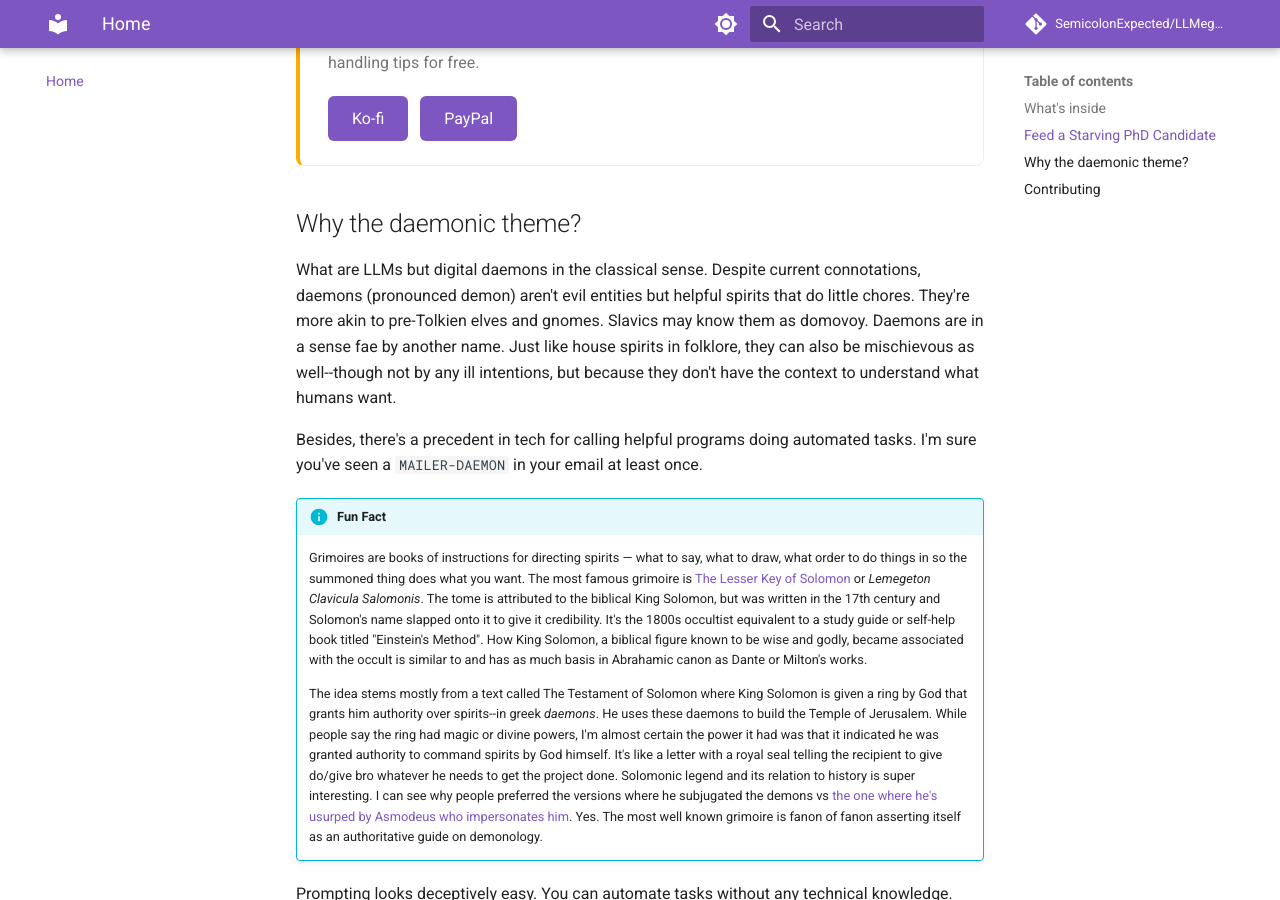
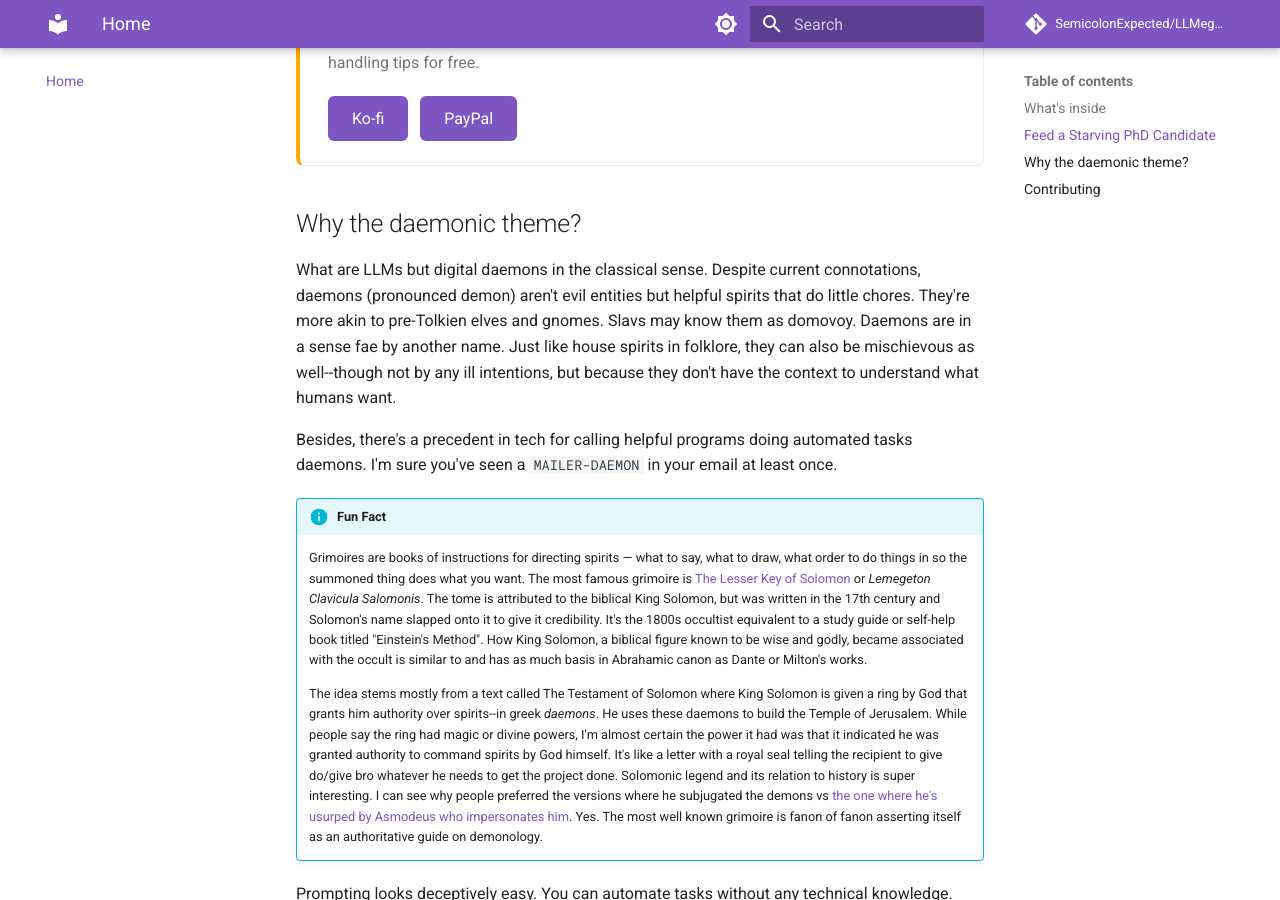
Before and after one commit to SemicolonExpected/LLMegeton, an MkDocs documentation site: the page built from docs/index.md, in a window 1280 px wide and 900 px high, scrolled down 1014 px. Built offline with MkDocs 1.6.1 and Material for MkDocs 9.7.7, drawn with Linux system fonts in a browser that asks for light colours; comment, search, counter and statistics services are not loaded.

Commit message:
Fix Ko-fi ref, "Slavs", and missing word on home page
Co-Authored-By: Claude Sonnet 5.5 <noreply@anthropic.com>
Claude-Session: https://claude.ai/code/session_01E6wGXP386jDjEFW5zfn4bY

```diff
--- a/docs/index.md
+++ b/docs/index.md
@@ -29,7 +29,7 @@
   <h3><svg width="20" height="20" viewBox="0 0 24 24" fill="#e91e63"><path d="M12 21.35l-1.45-1.32C5.4 15.36 2 12.28 2 8.5 2 5.42 4.42 3 7.5 3c1.74 0 3.41.81 4.5 2.09C13.09 3.81 14.76 3 16.5 3 19.58 3 22 5.42 22 8.5c0 3.78-3.4 6.86-8.55 11.54L12 21.35z"/></svg> Support LLMegeton</h3>
   <p>If this grimoire has ever saved you an afternoon of arguing with a model or you just found this entertaining, consider feeding the ~~daemon~~ human giving away daemon handling tips for free.</p>
   <div class="donate-buttons">
-    <a href="https://ko-fi.com/semicolonexpected/?ref=llemegeton" target="_blank" rel="noopener">Ko-fi</a>
+    <a href="https://ko-fi.com/semicolonexpected/?ref=llmegeton" target="_blank" rel="noopener">Ko-fi</a>
     <a href="https://www.paypal.com/ncp/payment/HMUYNNURYMYLE" target="_blank" rel="noopener">PayPal</a>
   </div>
 </div>
@@ -37,10 +37,10 @@
 ## Why the daemonic theme?
 
 What are LLMs but digital daemons in the classical sense. Despite current connotations, daemons (pronounced demon) aren't evil entities but helpful spirits that do little chores.
-They're more akin to pre-Tolkien elves and gnomes. Slavics may know them as domovoy. Daemons are in a sense fae by another name.
+They're more akin to pre-Tolkien elves and gnomes. Slavs may know them as domovoy. Daemons are in a sense fae by another name.
 Just like house spirits in folklore, they can also be mischievous as well--though not by any ill intentions, but because they don't have the context to understand what humans want.
 
-Besides, there's a precedent in tech for calling helpful programs doing automated tasks. I'm sure you've seen a `MAILER-DAEMON` in your email at least once.
+Besides, there's a precedent in tech for calling helpful programs doing automated tasks daemons. I'm sure you've seen a `MAILER-DAEMON` in your email at least once.
 
 !!! info "Fun Fact"
     Grimoires are books of instructions for directing spirits — what to say, what to draw, what order to do things in so the summoned thing does what you want.
```
